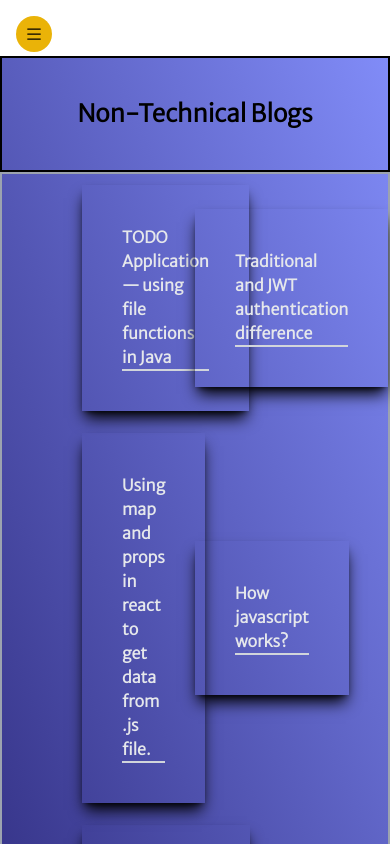
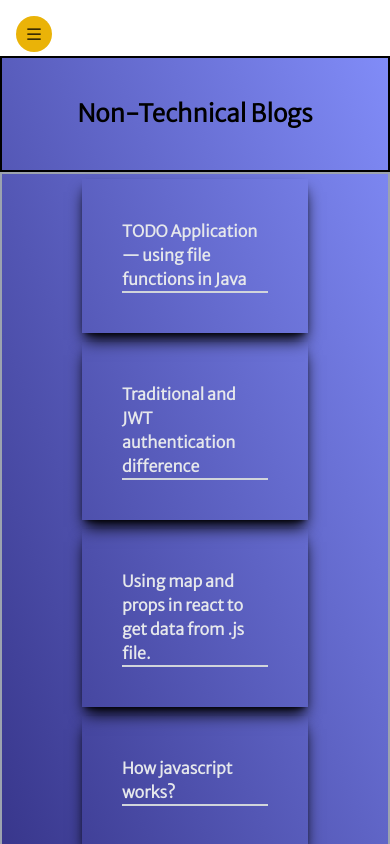
Before and after one commit to astrospkc/portfolio, a React (Vite) app: page /technical in a window 390 px wide. Shown: the top 844 px of the page. Built offline with nearby package versions, Linux system fonts and the light colour scheme; a web font is replaced by a local one.

Commit message:
grid changed in blog

```diff
--- a/src/components/NonTechnicalBlog.jsx
+++ b/src/components/NonTechnicalBlog.jsx
@@ -40,7 +40,7 @@ const NonTechnicalBlog = () => {
         <div className="justify-center items-center m-auto flex p-10 border-black border-2 text-2xl font-bold">
           Non-Technical Blogs
         </div>
-        <div className="grid grid-cols-2 w-screen h-screen justify-between items-center px-20 border-2 border-gray-400">
+        <div className="grid grid-cols-1 md:grid-cols-2 w-screen h-screen justify-between items-center px-20 border-2 border-gray-400">
           {blogTitle.map((blog) => {
             return (
               <div
--- a/src/components/TechnicalBlog.jsx
+++ b/src/components/TechnicalBlog.jsx
@@ -35,7 +35,7 @@ const TechnicalBlog = () => {
         <div className="justify-center items-center m-auto flex p-10 border-black border-2 text-2xl font-bold">
           Non-Technical Blogs
         </div>
-        <div className="grid grid-cols-2 w-screen h-screen justify-between items-center px-20 border-2 border-gray-400">
+        <div className="grid grid-cols-1 md:grid-cols-2 w-screen h-screen justify-between items-center px-20 border-2 border-gray-400">
           {blogTitle.map((blog) => {
             return (
               <div
```
